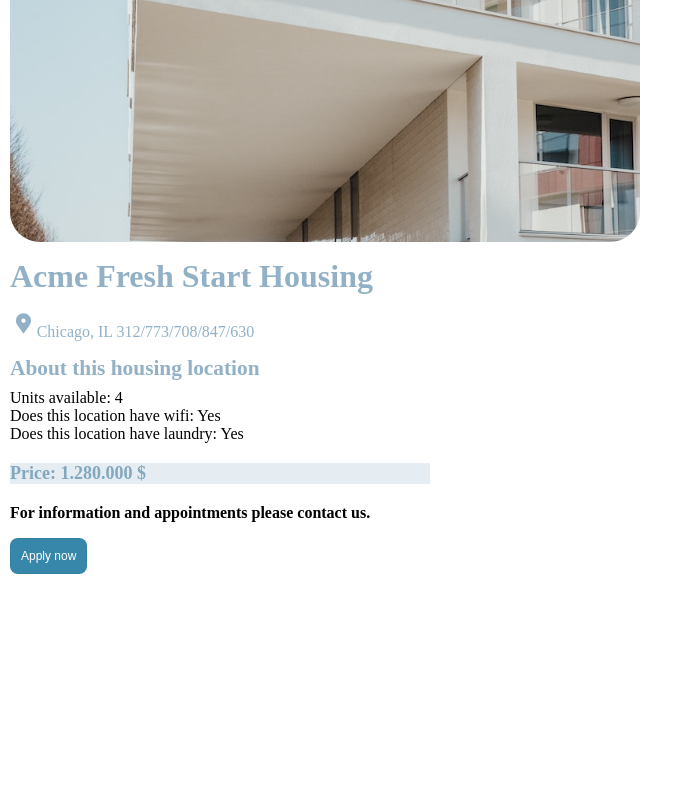
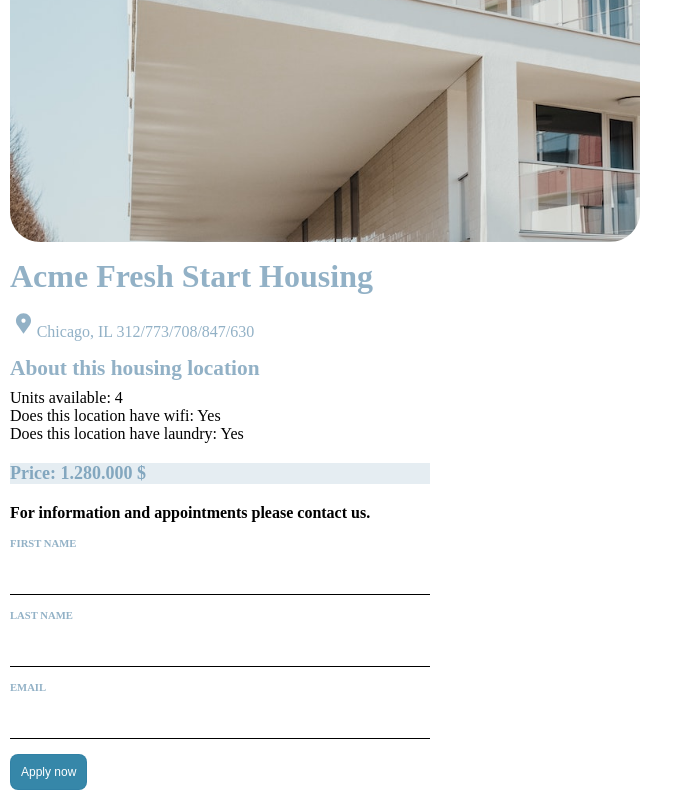
Before and after one commit to pascal-emde/homes-frontend, an Angular app: page /details/0 in a window 1280 px wide. Shown: the part 268-1068 px from the top of the page, without its empty margins (0-693 px from the left). Before the commit the page ends 852 px from the top, so only its background shows below. Built offline with nearby package versions, Linux system fonts and the light colour scheme.

Commit message:
adds formGroup and submitApplication

```diff
--- a/src/app/details/details.component.ts
+++ b/src/app/details/details.component.ts
@@ -4,11 +4,12 @@
 import { HousingService } from "../housing.service";
 import { HousingLocation } from "../housing-location/housing-location";
 import { Translations } from "../utils/translations";
+import { FormControl, FormGroup, ReactiveFormsModule } from "@angular/forms";
 
 @Component({
   selector: 'app-details',
   standalone: true,
-  imports: [CommonModule],
+  imports: [CommonModule, ReactiveFormsModule],
   template: `
     <article class="detail">
       <img class="listing-photo" [src]="housingLocation?.photo">
@@ -31,7 +32,17 @@
 
         <section class="listing-apply">
           <h2 class="section-heading">For information and appointments please contact us.</h2>
-          <button class="primary" type="button" (click)="showApplyNow()">Apply now</button>
+          <form [formGroup]="applyForm" (submit)="submitApplication()">
+            <label for="first-name">First Name</label>
+            <input id="first-name" type="text" formControlName="firstName">
+
+            <label for="last-name">Last Name</label>
+            <input id="last-name" type="text" formControlName="lastName">
+
+            <label for="email">Email</label>
+            <input id="email" type="email" formControlName="email">
+            <button type="submit" class="primary">Apply now</button>
+          </form>
         </section>
       </div>
 
@@ -43,14 +54,23 @@
   route: ActivatedRoute = inject(ActivatedRoute);
   housingService: HousingService = inject(HousingService);
   housingLocation: HousingLocation | undefined;
+  applyForm = new FormGroup({
+        firstName: new FormControl(''),
+        lastName: new FormControl(''),
+        email: new FormControl('')
+  });
 
   constructor() {
     const housingLocationId = Number(this.route.snapshot.params['id']);
     this.housingLocation = this.housingService.getHousingLocationById(housingLocationId);
   }
 
-  showApplyNow() {
-    alert('Apply Mamaaaaa');
+  submitApplication() {
+    this.housingService.submitApplication(
+        this.applyForm.value.firstName ?? '',
+        this.applyForm.value.lastName ?? '',
+        this.applyForm.value.email ?? ''
+    );
   }
 
   protected readonly Translations = Translations;
--- a/src/app/housing.service.ts
+++ b/src/app/housing.service.ts
@@ -127,4 +127,8 @@
   getHousingLocationById(id: Number): HousingLocation | undefined {
     return this.housingLocationList.find(housingLocation => housingLocation.id === id);
   }
+
+  submitApplication(firstName: string, lastName: string, email: string) {
+    console.log(firstName, lastName,email)
+  }
 }
```
